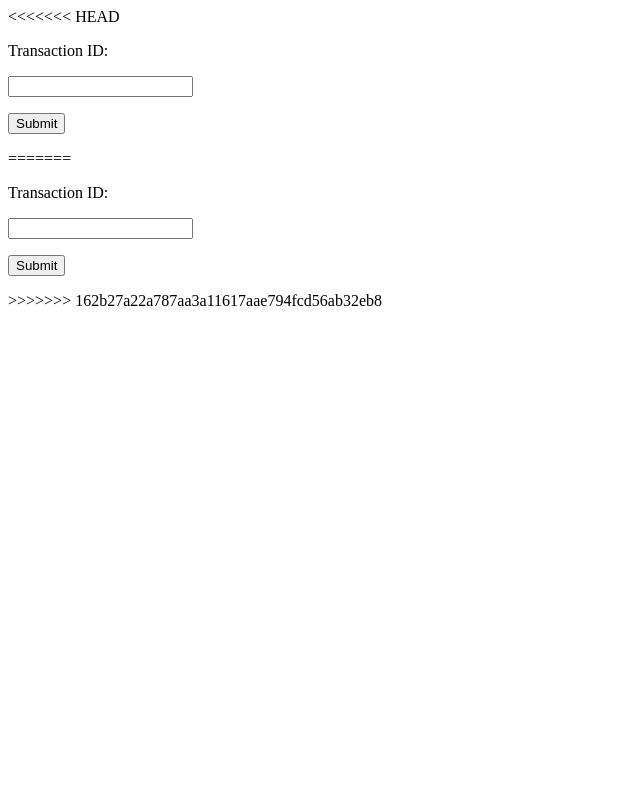
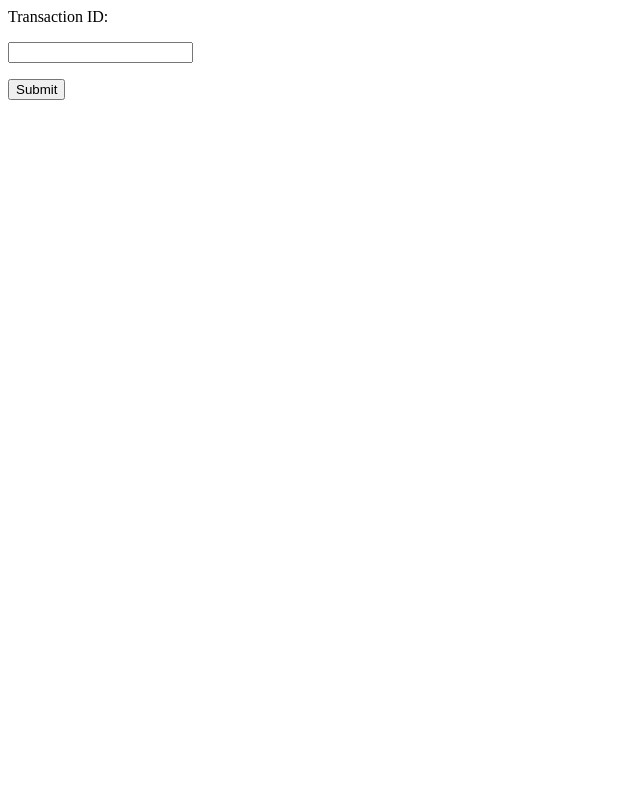
Before and after one commit to akutayural/Flask-Interview, a Flask app: page /getTransaction in a window 1280 px wide. Shown: the whole page, without its empty margins (0-640 px from the left). Run offline with Flask 2, Linux system fonts and the light colour scheme.

Commit message:
Update getTransaction.html

```diff
--- a/templates/getTransaction.html
+++ b/templates/getTransaction.html
@@ -1,4 +1,3 @@
-<<<<<<< HEAD
 <html>
    <body>
       <form method = "POST">
@@ -7,14 +6,4 @@
          <p><input type = "submit" value = "Submit" /></p>
       </form>
    </body>
-=======
-<html>
-   <body>
-      <form method = "POST">
-         <p>Transaction ID:</p>
-         <p><input type = "text" name = "transactionId" /></p>
-         <p><input type = "submit" value = "Submit" /></p>
-      </form>
-   </body>
->>>>>>> 162b27a22a787aa3a11617aae794fcd56ab32eb8
 </html>
```
